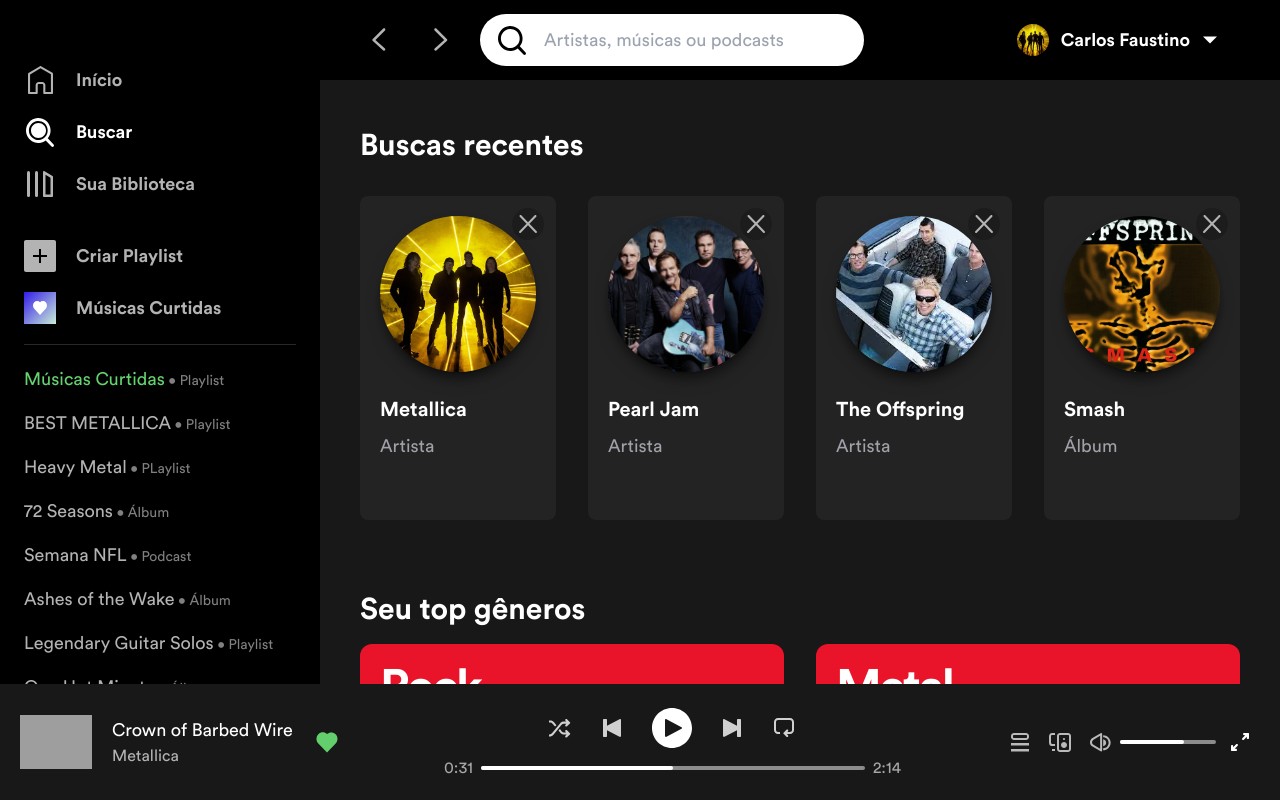
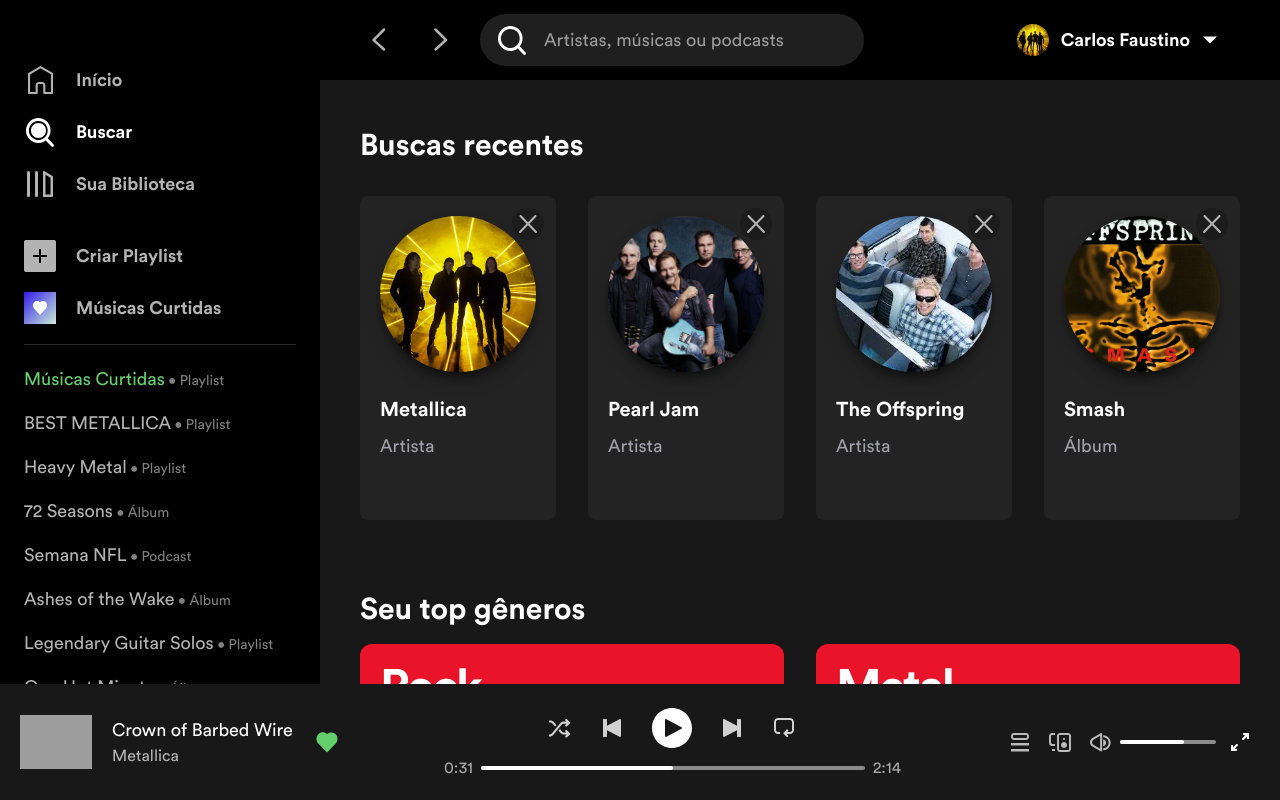
Before and after one commit to carlos-HFC/spotify, a Next.js app: page /buscar in a window 1280 px wide. Built offline with nearby package versions, Linux system fonts and the light colour scheme; grey boxes are pictures that could not be loaded.

Commit message:
update input style

```diff
--- a/src/components/SearchInput/index.tsx
+++ b/src/components/SearchInput/index.tsx
@@ -1,7 +1,7 @@
 export function SearchInput() {
   return (
     <input
-      className="rounded-full w-96 py-3 pl-16 text-lg text-grayscale-500 bg-bloom bg-[center_left_1rem] bg-no-repeat bg-blend-difference"
+      className="rounded-full w-96 py-3 pl-16 text-lg text-white bg-grayscale-900 bg-bloom bg-[center_left_1rem] bg-no-repeat outline outline-1 outline-transparent placeholder:text-grayscale-400 hover:outline-grayscale-600 focus:outline-2 focus:outline-white"
       placeholder="Artistas, músicas ou podcasts"
     />
   );
--- a/src/constants/index.ts
+++ b/src/constants/index.ts
@@ -49,7 +49,7 @@ export const LIBRARY = [
   },
   {
     title: 'Heavy Metal',
-    description: 'PLaylist',
+    description: 'Playlist',
     active: false
   },
   {
```
